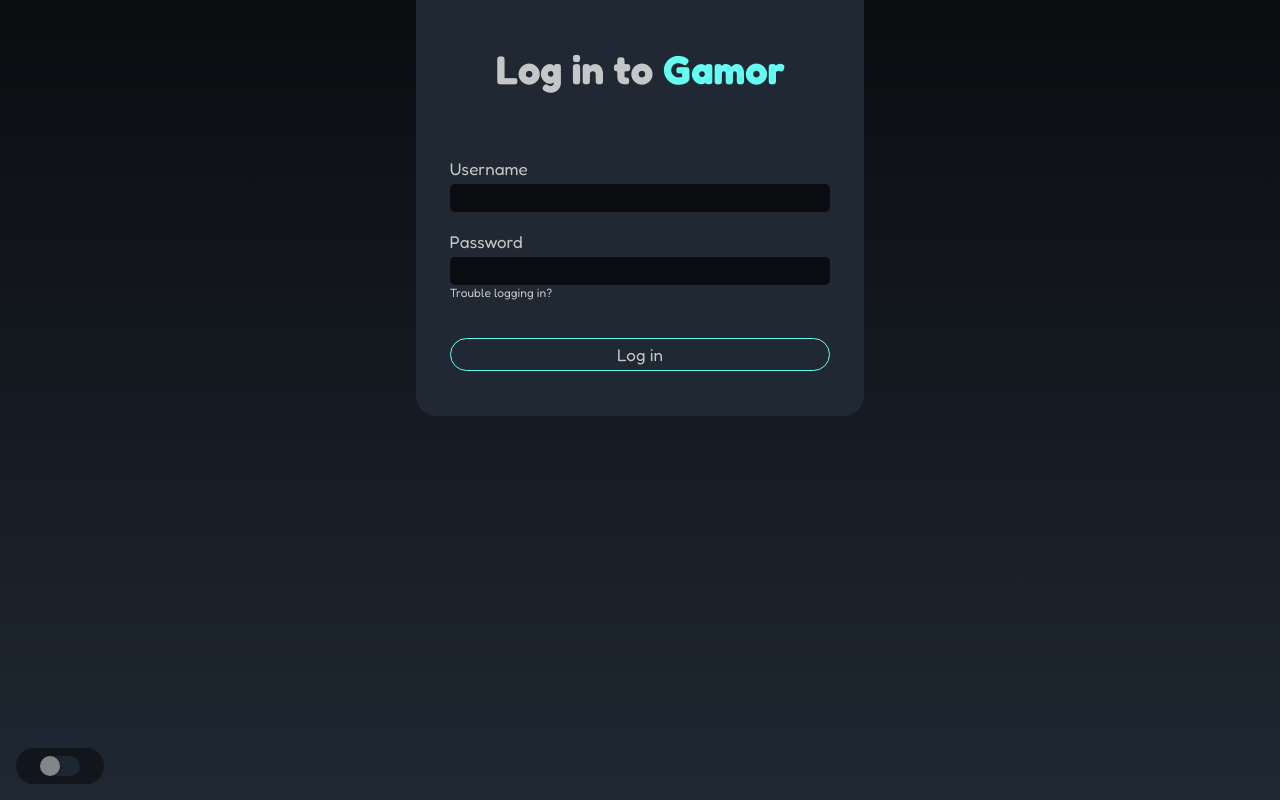
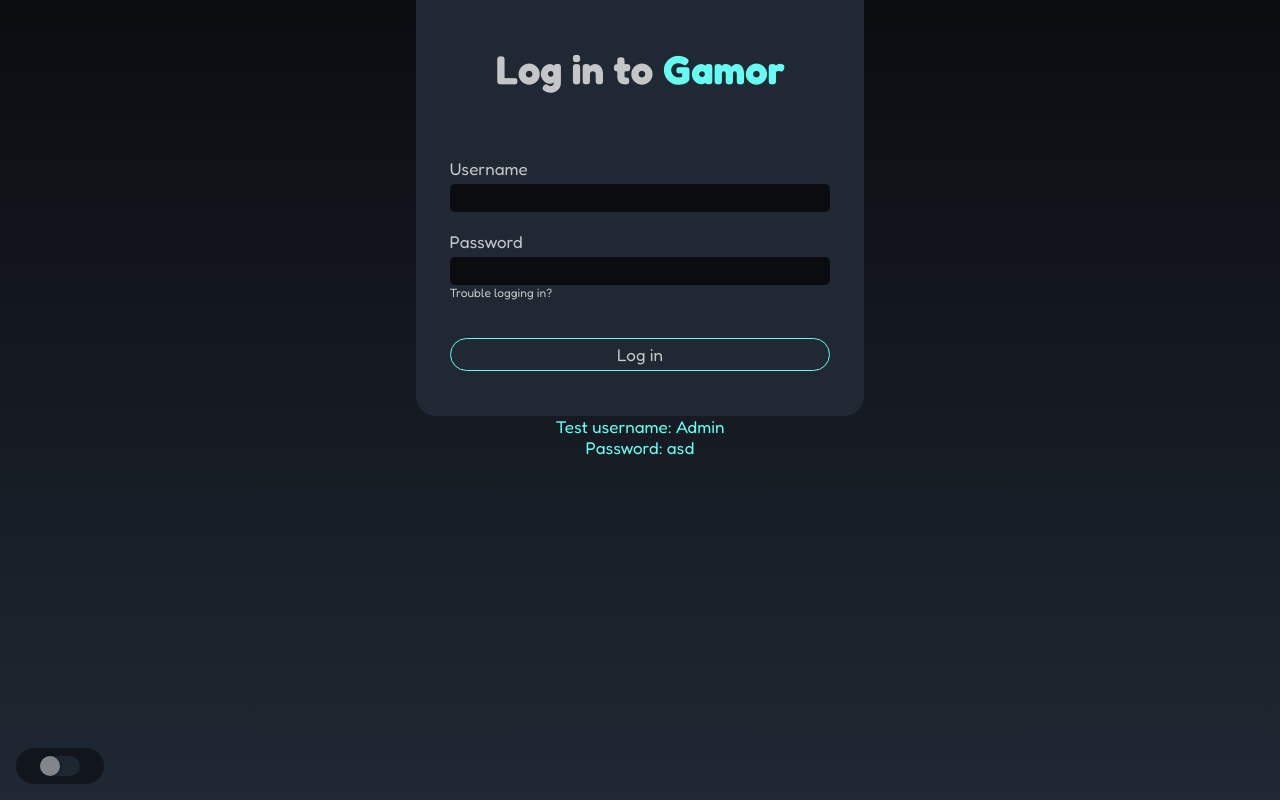
Before and after one commit to MajorasBoi/Gamor-Platform, a React (Vite) app: page /login in a window 1280 px wide. Built offline with nearby package versions, Linux system fonts and the light colour scheme.

Commit message:
Test username credentials

```diff
--- a/src/layouts/AuthenticationLayout.tsx
+++ b/src/layouts/AuthenticationLayout.tsx
@@ -9,6 +9,10 @@
             <MainLayout className={'login-container'}>
                 <Login />
             </MainLayout>
+            <div style={{ display: 'flex', flexDirection: 'column', alignItems: 'center' }}>
+                <p>Test username: Admin</p>
+                <p>Password: asd</p>
+            </div>
             <Footer />
         </div>
     )
```
